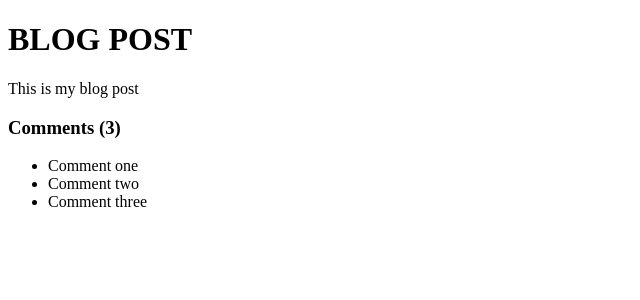
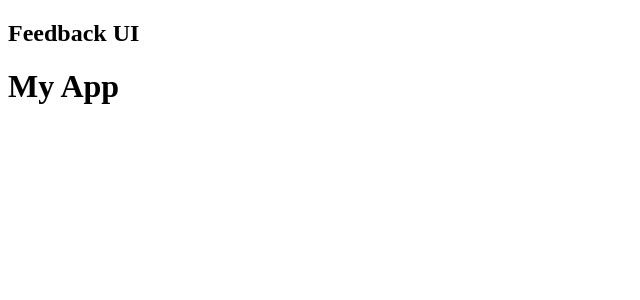
Before and after one commit to durgesh137/React_basics, a React (Create React App) app: page / in a window 1280 px wide. Shown: the top 300 px of the page, without its empty margins (0-640 px from the left). Built offline with nearby package versions, Linux system fonts and the light colour scheme.

Commit message:
header component created and used within App.js

```diff
--- a/src/App.js
+++ b/src/App.js
@@ -1,46 +1,20 @@
+import Header from "./components/Header"
 /**
  * main app component
  * @returns  jsx, javascript xml
  * jsx is like a syntactic sugar to put html directly into our js.
  */
 function App(){
-   //show dynamic data using jsx
-    const title =  'Blog Post'
-    const body = 'This is my blog post'
-    const comments = [
-        {id : 1, text : 'Comment one'},
-        {id : 2, text : 'Comment two'},
-        {id : 3, text : 'Comment three'},
-    ]
+    return  (
+        //remember one parent element only allowed
+        //wrapping everything within a fragement and header should be first
+        <>
+            <Header/>
+            <div className="container">
+                <h1>My App</h1>
+            </div>
+        </>//fragement closed
 
-    //conditionals
-    const loading = false
-    const showComments = true
-
-    const commentBlock =
-    <div className="comments">
-        <h3>Comments ({comments.length})</h3>
-        <ul>
-        {
-            comments.map(
-                (comment, index) => {
-                    return  <li key = {index}>{comment.text}</li>
-                }
-            )
-        }
-        </ul>
-    </div>
-
-    if(loading) return <h1>Loading...</h1>
-
-    return  (
-        // a container is returned having dynamic text and list
-        <div className="container">
-                <h1>{title.toUpperCase()}</h1>
-                <p>{body}</p>
-
-            {showComments &&  commentBlock}
-        </div>
 
     )
 
--- /dev/null
+++ b/src/components/Header.jsx
@@ -0,0 +1,22 @@
+/**
+ * Generating components from ES7 React/Redux/GraphQL extension
+ * using rfce extension, now React not be imported
+ * _rfce extension will not import React
+ */
+import React from 'react' //no need to import explicitly from React 17
+
+function Header() {
+  return (
+    //here everything need to under one parent element
+    //applicable for all jsx files
+    <header>
+        <div className='container'>
+            <h2>Feedback UI</h2>
+        </div>
+    </header>
+    //writing anything outside header tag, which is parent element is not allowed.
+    //header will be imported in App.js
+  )
+}
+
+export default Header
```
Also changed, not shown: 1 other file (tests, documents, lock files or other folders).
